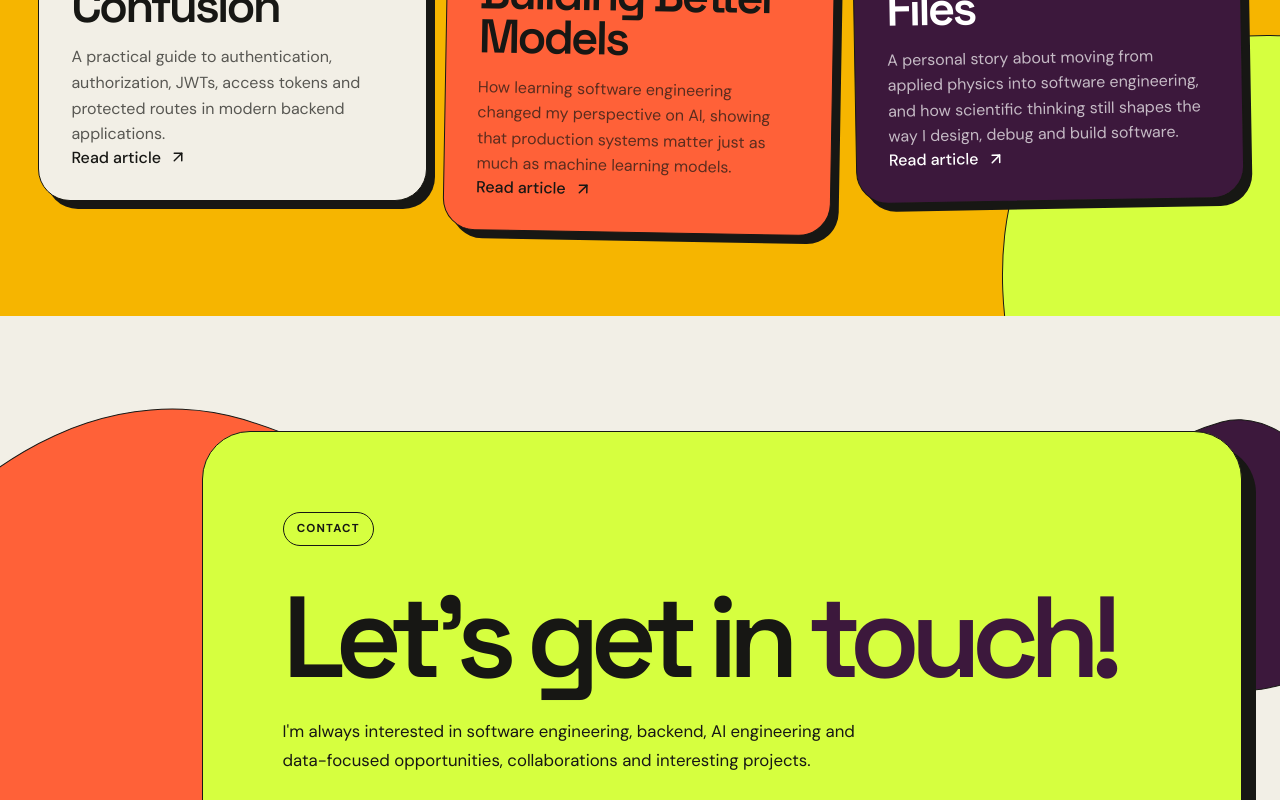
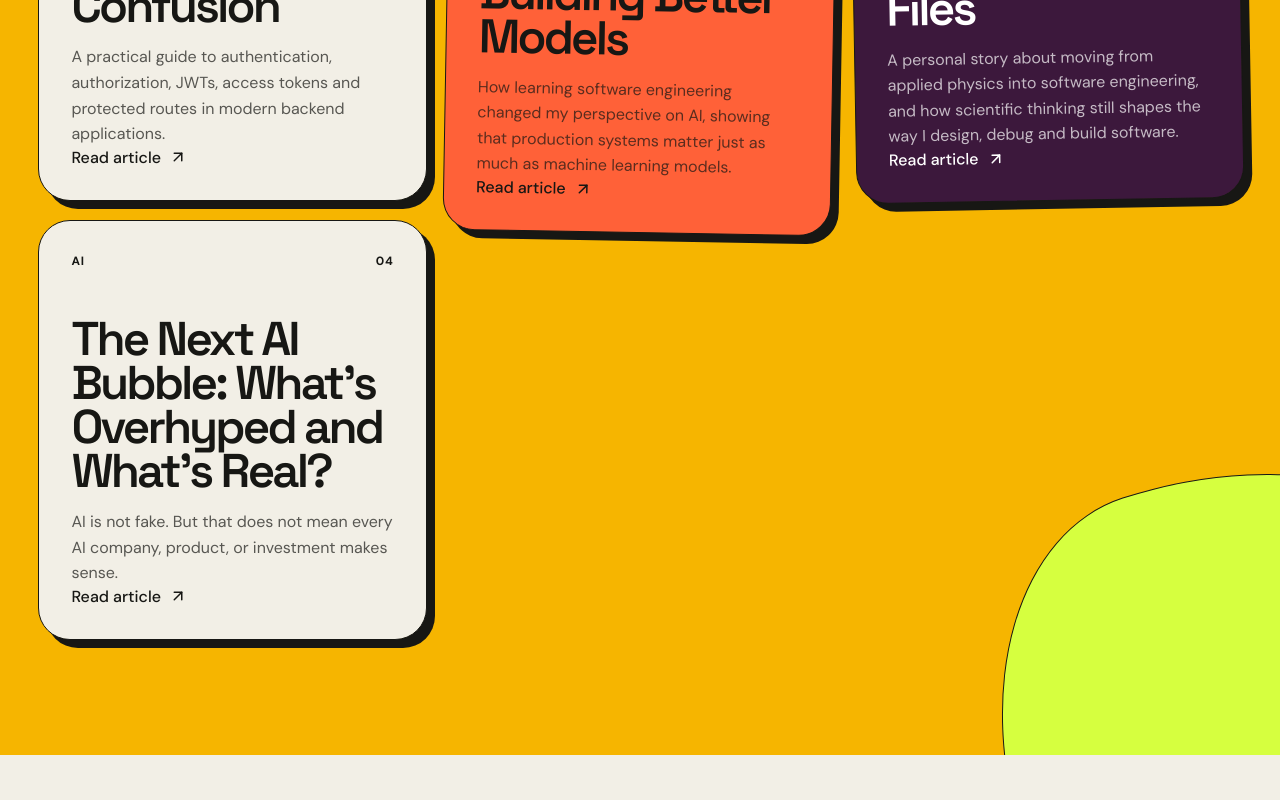
Before and after one commit to alymkarim/alya-portfolio, a React (Vite) app: page /articles in a window 1280 px wide. Shown: the part 11200-12000 px from the top of the page. Built offline with nearby package versions, Linux system fonts and the light colour scheme.

Commit message:
add new articles

```diff
--- a/src/components/Articles.tsx
+++ b/src/components/Articles.tsx
@@ -21,6 +21,13 @@ const articles = [
       "A personal story about moving from applied physics into software engineering, and how scientific thinking still shapes the way I design, debug and build software.",
     topic: "Career",
     link: "https://medium.com/@alyamkarim97/from-lab-reports-to-log-files-705f9e7f1863?sharedUserId=alyamkarim97",
+  },
+    {
+    title: "The Next AI Bubble: What’s Overhyped and What’s Real?",
+    description:
+      "AI is not fake. But that does not mean every AI company, product, or investment makes sense.",
+    topic: "AI",
+    link: "https://medium.com/@alyamkarim97/the-next-ai-bubble-what-s-overhyped-and-what-s-real-705f9e7f1863?sharedUserId=alyamkarim97",
   },
 ];
 
```
